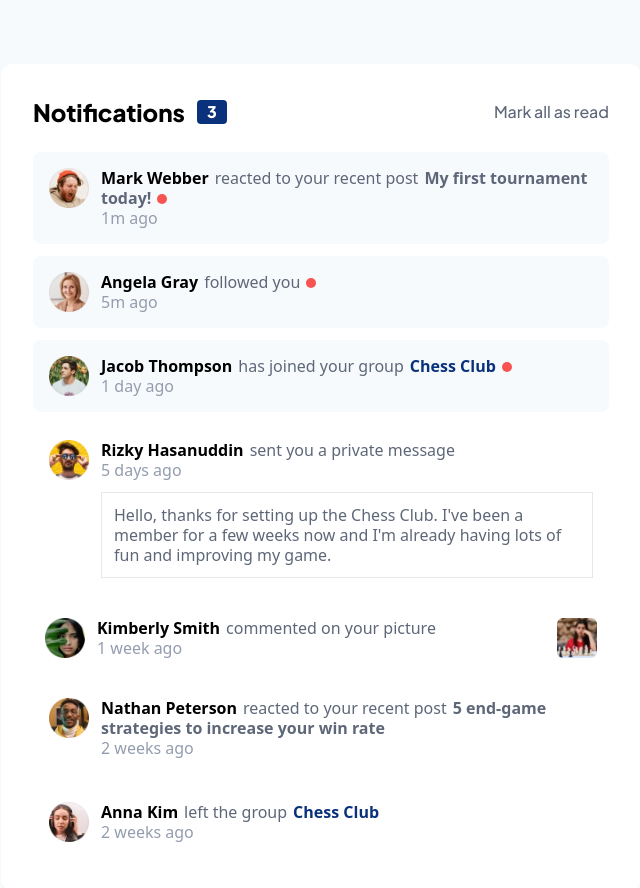
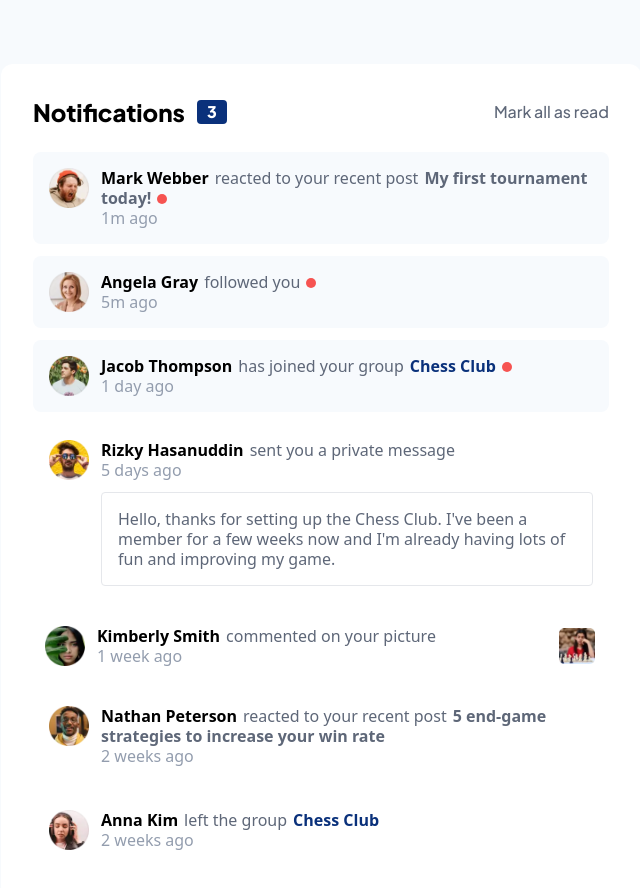
Before and after one commit to Brian-Lin-2/frontend-mentor-notifications, a React (Vite) app: page / in a window 1280 px wide. Shown: the top 888 px of the page, without its empty margins (319-959 px from the left). Built offline with nearby package versions, Linux system fonts and the light colour scheme.

Commit message:
Add active states

```diff
--- a/src/App.jsx
+++ b/src/App.jsx
@@ -71,7 +71,7 @@ export default function App() {
         <div className="lg:w-1/2 lg:bg-white lg:m-16 lg:rounded-xl lg:p-5">
         <div className="font-pj-sans flex justify-between p-3">
           <h1 className="font-extrabold text-2xl flex items-center gap-3">Notifications <span className="text-white text-base bg-blue px-2.5 rounded">3</span></h1>
-          <button className="text-dark-grayish-blue">Mark all as read</button>
+          <button className="text-dark-grayish-blue hover:text-blue">Mark all as read</button>
         </div>
 
         {notifications.map(notification => {
--- a/src/Notification.jsx
+++ b/src/Notification.jsx
@@ -13,7 +13,7 @@ function Reaction({ notification }) {
         <p className="text-dark-grayish-blue">
           <span className="font-bold text-black pr-1.5">{notification.name}</span>
           {notification.action}
-          <span className="font-bold pl-1.5">{notification.post}</span>
+          <span className="font-bold pl-1.5 lg:hover:text-blue lg:hover:cursor-pointer">{notification.post}</span>
           {notification.unread && <div className="ml-1.5 w-2.5 h-2.5 bg-red rounded-full inline-block"></div>}
         </p>
 
@@ -62,7 +62,7 @@ function Group({ notification }) {
         <p className="text-dark-grayish-blue">
           <span className="font-bold text-black pr-1.5">{notification.name}</span>
           {notification.action}
-          <span className="text-blue font-bold ml-1.5">{notification.group}</span>
+          <span className="text-blue font-bold ml-1.5 lg:hover:cursor-pointer">{notification.group}</span>
           {notification.unread && <div className="ml-1.5 w-2.5 h-2.5 bg-red rounded-full inline-block"></div>}
         </p>
 
@@ -95,7 +95,7 @@ function Comment({ notification }) {
         </div>
       </div>
 
-      <img className="w-10" src={notification.image} />
+      <img className="w-10 border-2 border-white lg:hover:cursor-pointer lg:hover:border-l-grayish-blue-1 lg:hover:rounded-lg" src={notification.image} />
     </div>
   );
 }
@@ -119,7 +119,7 @@ function Message({ notification }) {
         </p>
 
         <footer className="text-grayish-blue">{notification.time}</footer>
-        <p className="text-dark-grayish-blue border p-3 mt-3">{notification.message}</p>
+        <p className="text-dark-grayish-blue border p-4 mt-3 rounded lg:hover:bg-l-grayish-blue-1 lg:hover:cursor-pointer lg:hover:border-l-grayish-blue-1">{notification.message}</p>
       </div>
     </div>
   );
```
